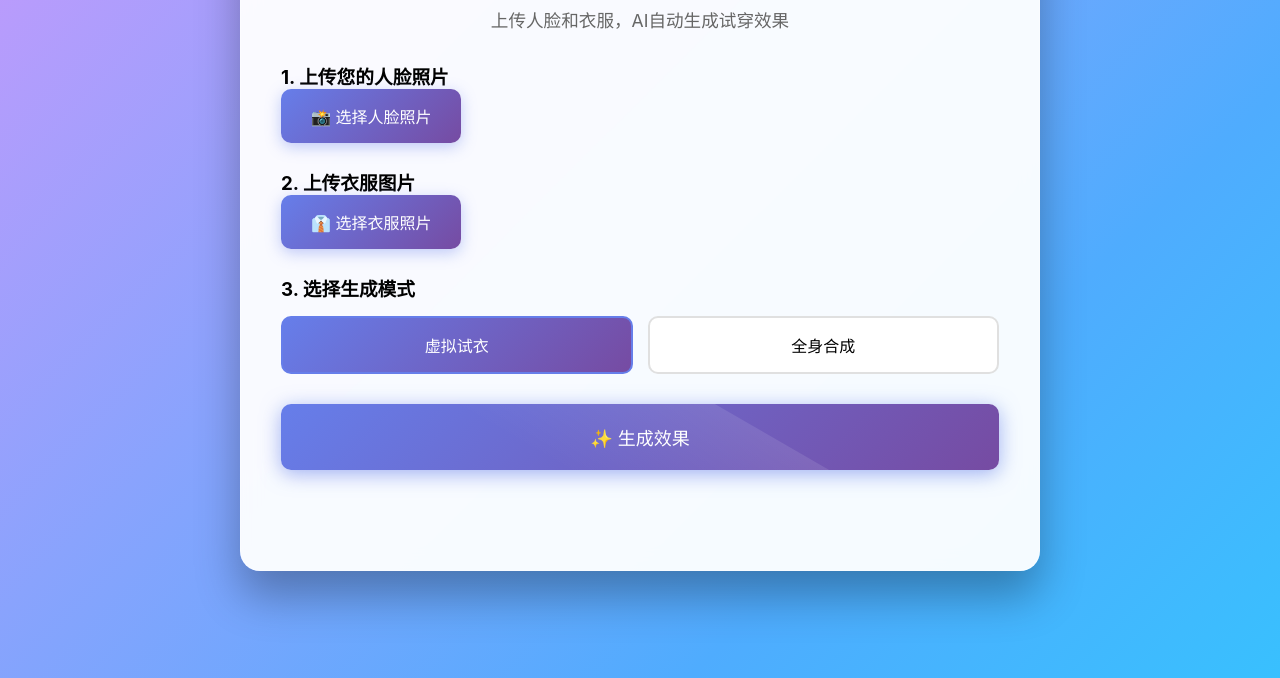
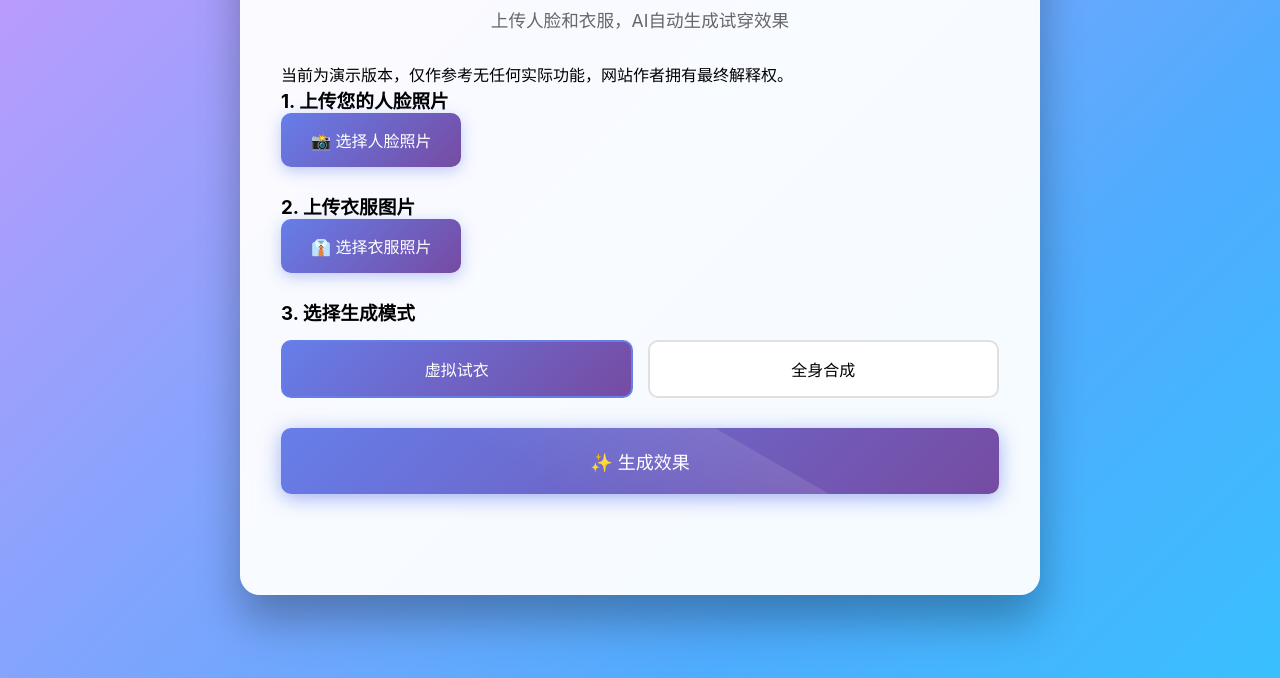
Before and after one commit to TFF132456/-organiza-.github.io, a plain HTML site: page index.html in a window 1280 px wide. Shown: the part 122-800 px from the top of the page. Drawn offline with Linux system fonts and the light colour scheme.

Commit message:
Update index.html
Signed-off-by: TFF132456 <2716734415@qq.com>

```diff
--- a/index.html
+++ b/index.html
@@ -1,3 +1,4 @@
+<!-- 作者涂凤飞-->
 <!DOCTYPE html>
 <html lang="zh-CN">
 <head>
@@ -10,6 +11,7 @@
     <div class="container">
         <h1>👗 AI虚拟试衣间</h1>
         <p class="subtitle">上传人脸和衣服，AI自动生成试穿效果</p >
+        <p class="notice">当前为演示版本，仅作参考无任何实际功能，网站作者拥有最终解释权。</p >
 
         <!-- 人脸上传 -->
         <div class="upload-section">
```
